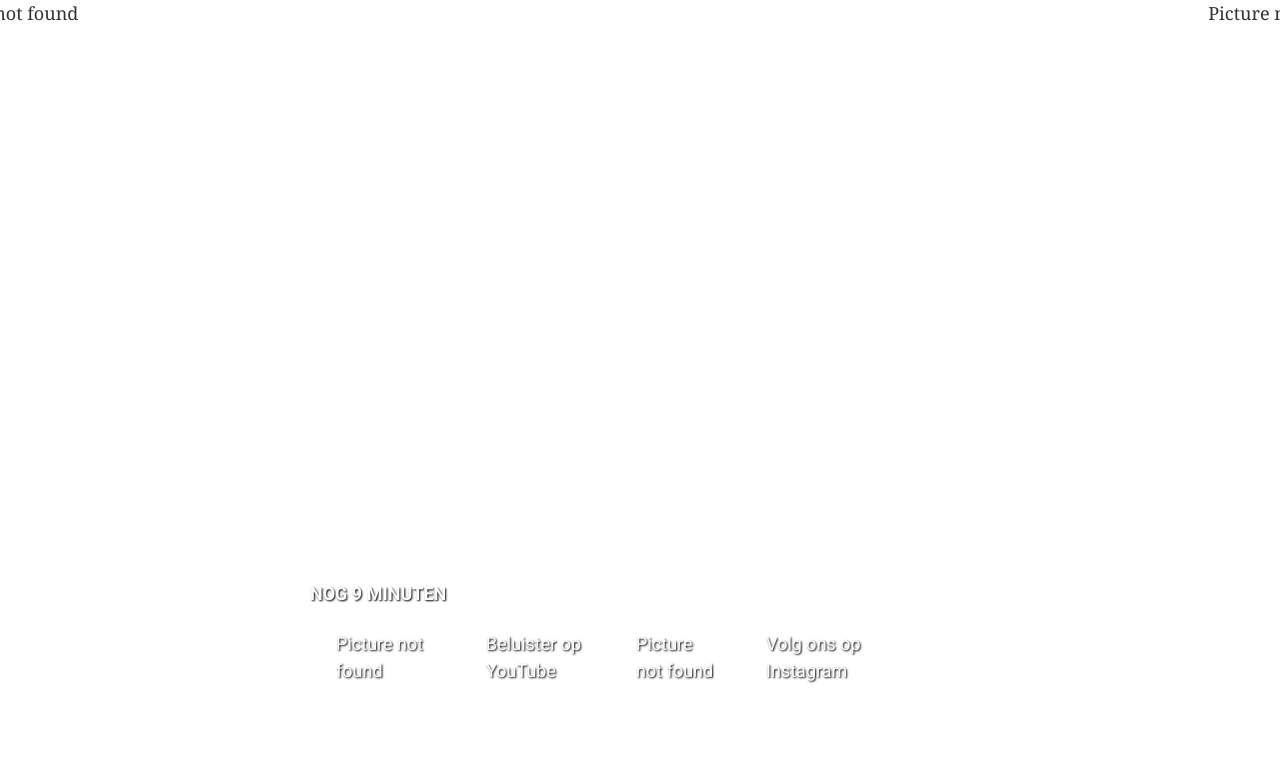
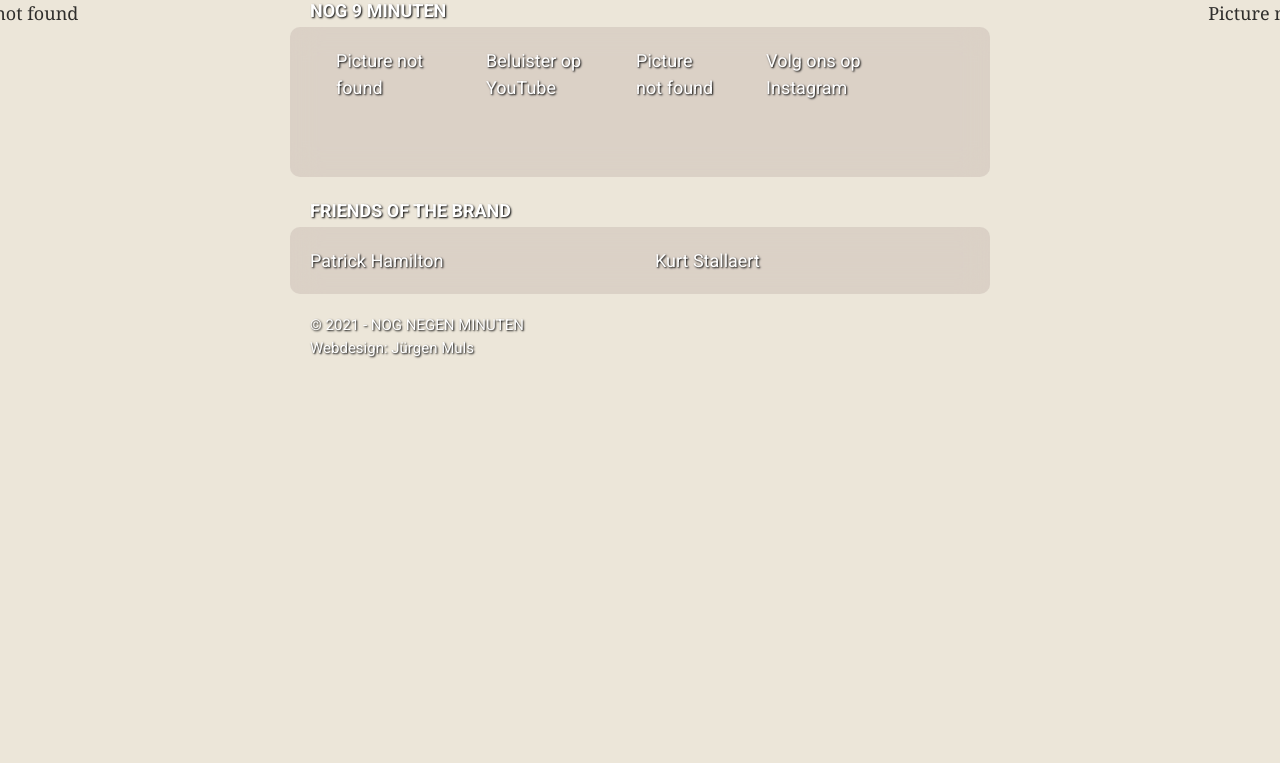
Before and after one commit to jurgenm91/nog-9-minuten, a Gatsby site: page / in a window 1280 px wide. Before the commit this address had no page. Built offline with nearby package versions, Linux system fonts and the light colour scheme; Gatsby itself is replaced by a stand-in of ours.

Commit message:
Friends of the brand toegevoegd

```diff
--- /dev/null
+++ b/src/components/fotb.js
@@ -0,0 +1,24 @@
+import React, { Component } from 'react';
+import Container from 'react-bootstrap/Container';
+import Row from 'react-bootstrap/Row';
+import Col from 'react-bootstrap/Col';
+
+import '../components/style.css'
+
+class Fotb extends Component {
+  render() {
+    return (
+        <Container className="fotb">
+            <Row>
+        <Col sm className="titel">FRIENDS OF THE BRAND</Col>
+      </Row>
+        <Row>
+        <Col md><a href="https://open.spotify.com/artist/5gxCZXXCHpwrqcCJxq0VhJ">Patrick Hamilton</a></Col>
+        <Col md><a href="https://www.kurtstallaert.com/">Kurt Stallaert</a></Col>
+      </Row>
+      </Container>
+    );
+  }
+}
+
+export default Fotb;
--- a/src/components/layout.js
+++ b/src/components/layout.js
@@ -7,8 +7,12 @@
 import 'bootstrap/dist/css/bootstrap.min.css';
 import React from "react"
 import PropTypes from "prop-types"
+import Container from 'react-bootstrap/Container';
+import Row from 'react-bootstrap/Row';
+import Col from 'react-bootstrap/Col';
 
 import "./layout.css"
+import "./style.css"
 
 const Layout = ({ children }) => {
 
@@ -19,6 +23,16 @@ const Layout = ({ children }) => {
         <main>{children}</main>
 
       </div>
+      <footer>
+        <Container className="footer">
+        <Row>
+        <Col md>&copy; {new Date().getFullYear()} - NOG NEGEN MINUTEN</Col>
+        </Row>
+        <Row>
+        <Col md>Webdesign: <a href="https://docs.google.com/forms/d/e/1FAIpQLSfa3ZIMHrfMJm-eSwF8SeGiG_pJ_ZsWRdRCgXGj58SvYwRTpA/viewform">Jürgen Muls</a></Col>
+          </Row>
+          </Container>
+        </footer>
     </>
   )
 }
--- a/src/components/style.css
+++ b/src/components/style.css
@@ -2,7 +2,7 @@
 @media only screen and (max-width: 1082px) {
   .wrapper {
     bottom: auto !important;
-    position: absolute !important;
+    position: sticky !important;
   }
   #links {
     background: rgba(162, 134, 69, 0.2) !important;
@@ -11,10 +11,23 @@
     margin: 5px !important;
     margin-bottom: 50px !important;
   }
+  .fotb {
+    top: -10px !important;
+    background: rgba(162, 134, 69, 0.2) !important;
+    max-width: 98.5% !important;
+    margin: 5px !important;
+  }
+  .footer {
+    top: -10px !important;
+  }
 }
 @media only screen and (max-width: 624px) {
   #links {
     height: 260px !important;
+    width: 97% !important;
+  }
+  .fotb {
+    height: auto !important;
     width: 97% !important;
   }
   #links ul {
@@ -44,12 +57,12 @@ a:visited {
   text-decoration: none;
 }
 .wrapper {
-  position: fixed;
+  position: sticky;
   bottom: 5vh;
   width: 100%;
 }
 #links {
-  background: rgba(255, 255, 255, 0.205);
+  background: rgba(150, 126, 126, 0.205);
   max-width: 700px;
   padding: 20px;
   border-radius: 10px;
@@ -61,13 +74,6 @@ a:visited {
   text-shadow: 1px 1px 2px black;
   font-weight: 400;
   height: 150px;
-}
-@supports (
-  not ((-webkit-backdrop-filter: blur(1px)) or (backdrop-filter: blur(1px)))
-) {
-  #links {
-    background: rgba(255, 255, 255, 0.205);
-  }
 }
 
 #links ul {
@@ -92,3 +98,50 @@ a:visited {
 .instagram {
   max-width: 80px;
 }
+body {
+  background: rgba(162, 134, 69, 0.2);
+}
+.copyright {
+  text-align: center;
+
+  font-size: 12px;
+}
+.fotb {
+  top: 50px;
+  background: rgba(150, 126, 126, 0.205);
+  max-width: 700px;
+  padding: 20px;
+  border-radius: 10px;
+  backdrop-filter: blur(15px);
+  z-index: 10;
+  position: relative;
+  font-family: "Roboto", sans-serif;
+  color: white;
+  text-shadow: 1px 1px 2px black;
+  font-weight: 400;
+  height: auto;
+}
+.footer {
+  top: 50px;
+  font-size: 15px;
+  max-width: 700px;
+  padding: 20px;
+  border-radius: 10px;
+  z-index: 10;
+  position: relative;
+  font-family: "Roboto", sans-serif;
+  color: white;
+  text-shadow: 1px 1px 2px black;
+  font-weight: 400;
+  height: auto;
+}
+@supports (
+  not ((-webkit-backdrop-filter: blur(1px)) or (backdrop-filter: blur(1px)))
+) {
+  #links {
+    background: rgba(221, 209, 209, 0.205);
+  }
+  .fotb {
+    background: rgba(221, 209, 209, 0.205);
+  }
+}
--- a/src/pages/index.js
+++ b/src/pages/index.js
@@ -12,6 +12,7 @@ import DerdeSlide from '../components/derde-slide'
 import VierdeSlide from '../components/vierde-slide'
 import VijfdeSlide from '../components/vijfde-slide'
 import ZesdeSlide from '../components/zesde-slide'
+import Fotb from '../components/fotb'
 
 import "../components/style.css"
 
@@ -57,7 +58,7 @@ const IndexPage = () => (
       </ul>
     </div>
     </div>
-
+    <Fotb/>
   </Layout>
 )
 
```
